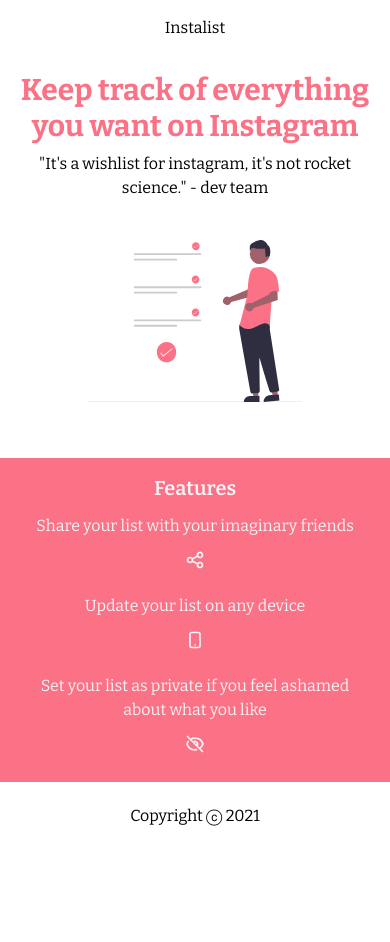
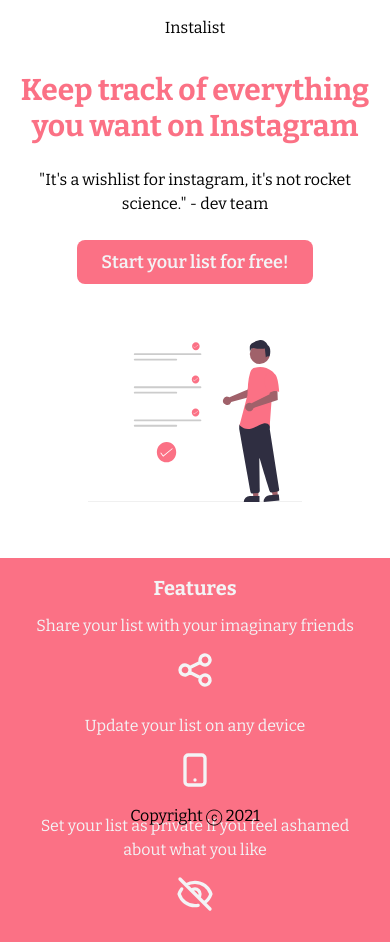
Before and after one commit to diegoalzate/instalist, a React (Create React App) app: page / in a window 390 px wide. Before the commit the page ends 844 px from the top, so only its background shows below. Built offline with nearby package versions, Linux system fonts and the light colour scheme.

Commit message:
feat: new responsive styles in home-page

```diff
--- a/src/pages/Home.tsx
+++ b/src/pages/Home.tsx
@@ -3,15 +3,20 @@
 const Home = () => {
   return (
     <div className="container">
-      <section id="home-page" className="p-4 mx-auto">
-        <h2 className="text-center text-3xl font-bold text-red-400">
-          Keep track of everything you want on Instagram
-        </h2>
-        <p className="my-2 text-center">
-          "It's a wishlist for instagram, it's not rocket science." - dev team
-        </p>
+      <section id="home-page" className="p-4 grid grid-cols-1 sm:grid-cols-2 justify-center gap-4">
+        <div className="flex flex-col gap-6 sm:gap-10 sm:my-10 text-center sm:text-left sm:ml-auto">
+          <h2 className="text-3xl font-bold text-red-400 sm:text-6xl">
+            Keep track of everything you want on Instagram
+          </h2>
+          <p>
+            "It's a wishlist for instagram, it's not rocket science." - dev team
+          </p>
+          <button className="font-WorkSans bg-red-400 hover:bg-blue-300 text-gray-100 text-lg font-semibold rounded-lg py-2 px-6 mx-auto">
+          Start your list for free!
+          </button>
+        </div>
         <img
-          className="my-10 mx-auto w-3/5"
+          className="my-10 sm:my-auto mx-auto w-3/5 sm:m-0 sm:w-4/5"
           src={todoIllustration}
           alt="todo list"
         />
@@ -20,19 +25,19 @@
         id="features"
         className="bg-red-400 p-4 w-full text-gray-100 text-center"
       >
-        <h2 className="text-xl font-semibold sm:text-left">Features</h2>
+        <h2 className="text-xl font-bold sm:text-left">Features</h2>
         <div className="flex flex-col md:flex-row m-3 gap-6">
           <div className="flex-1">
             <h3>Share your list with your imaginary friends</h3>
-            <ShareIcon className="h-5 w-5 mx-auto mt-3" />
+            <ShareIcon className="h-10 w-10 mx-auto mt-3" />
           </div>
           <div className="flex-1">
             <h3>Update your list on any device</h3>
-            <DeviceMobileIcon className="h-5 w-5 mx-auto mt-3" />
+            <DeviceMobileIcon className="h-10 w-10 mx-auto mt-3" />
           </div>
           <div className="flex-1">
             <h3>Set your list as private if you feel ashamed about what you like</h3>
-            <EyeOffIcon className="h-5 w-5 mx-auto mt-3" />
+            <EyeOffIcon className="h-10 w-10 mx-auto mt-3" />
           </div>
         </div>
       </section>
--- a/tailwind.config.js
+++ b/tailwind.config.js
@@ -11,7 +11,11 @@
       blue: colors.lightBlue,
       red: colors.rose,
       pink: colors.fuchsia,
-    }
+    },
+      fontFamily: {
+        'WorkSans': ['WorkSans'],
+        'Bitter': ['Bitter']
+      }
     },
     variants: {
       extend: {},
```
